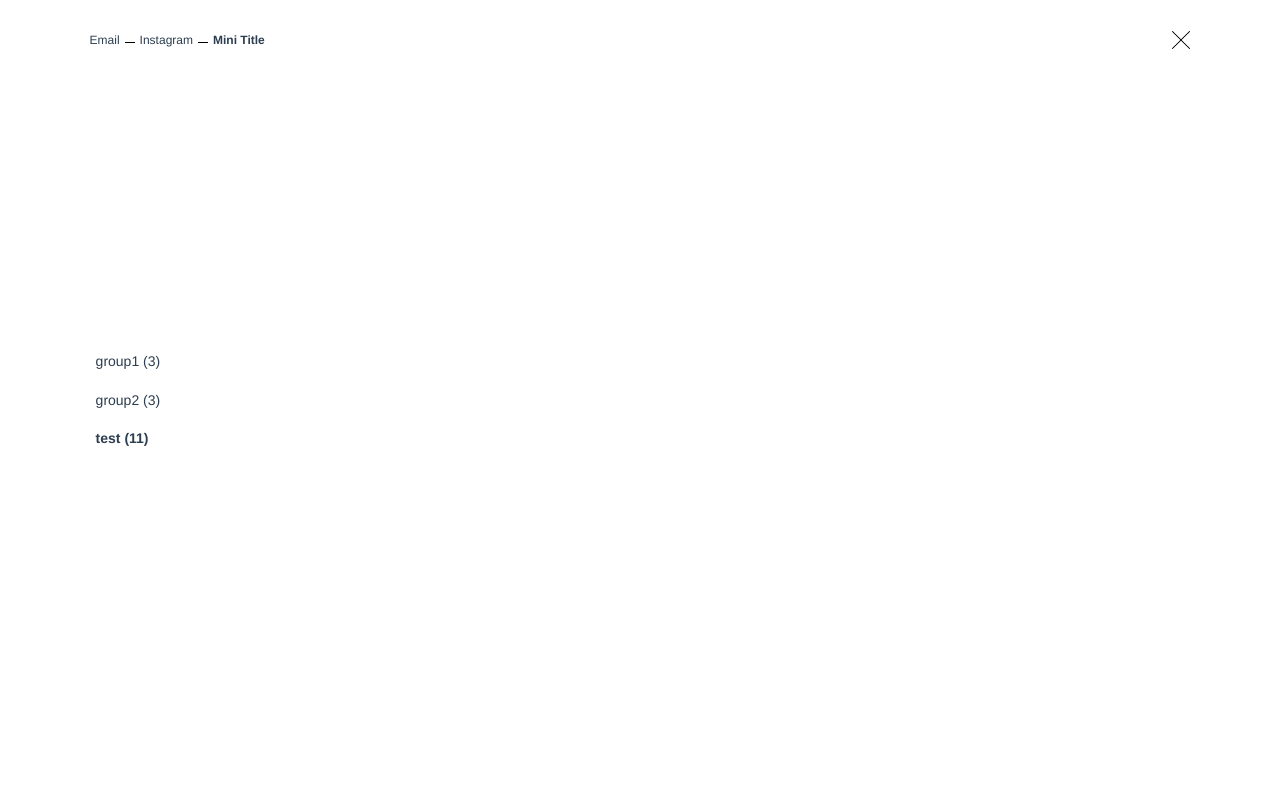
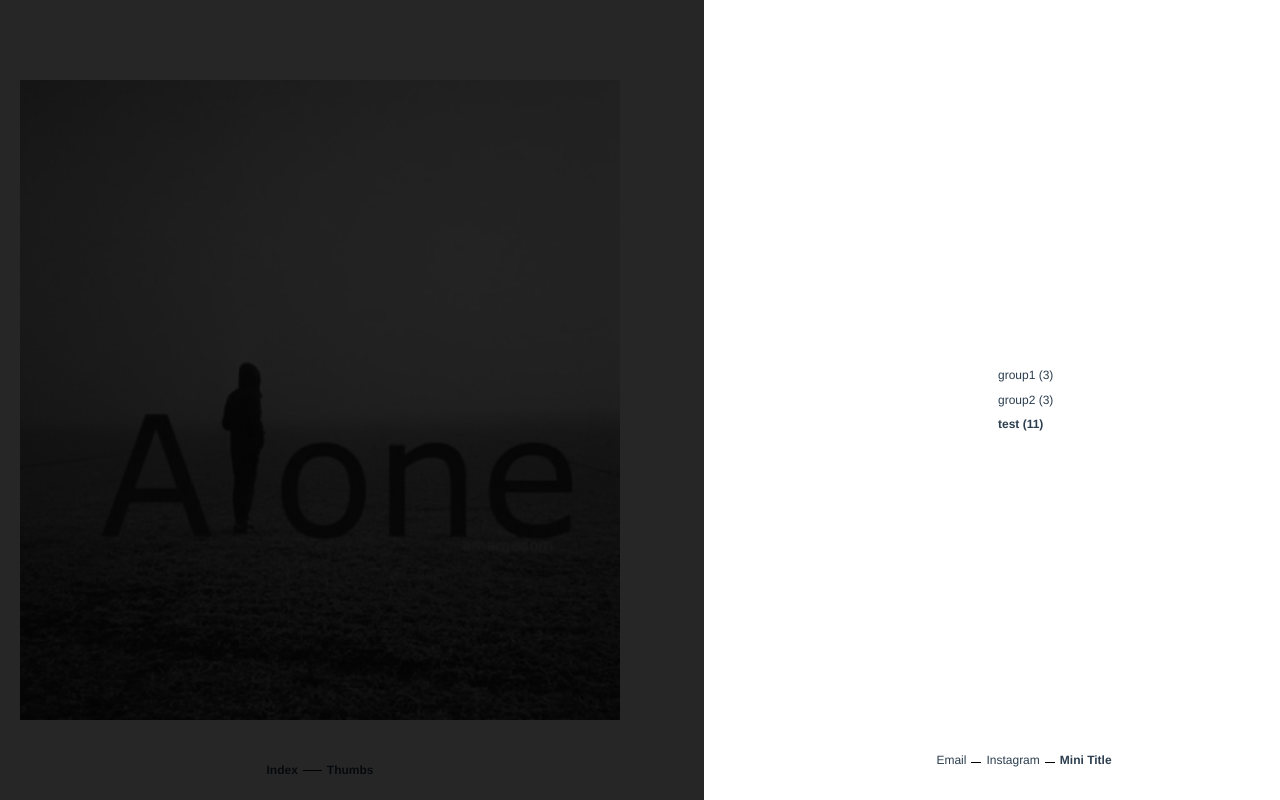
Before and after one commit to KenLiuHantao/picDemo, a Vue app in the folder pic/: page /#/web/home in a window 1280 px wide. Both pictures are taken after a click on the element "Index". Built offline with nearby package versions, Linux system fonts and the light colour scheme.

Commit message:
样式微调

```diff
--- a/pic/src/components/webHome.vue
+++ b/pic/src/components/webHome.vue
@@ -19,18 +19,19 @@
         <span @click="OpenIndex">Thumbs</span>
       </p>
     </div>
-    <div class="rightIndex" :class="{rightIndexActive:rightOpen}">
-      <div class="rightTitle">
+    <div class="rightIndexBg" :class="{rightIndexBgActive:rightOpen}" @click="closeRightIndex"></div>
+    <div class="rightIndex " @mouseenter="rightIndexHover=false" @mouseout="rightIndexHover=true" :class="{rightIndexActive:rightOpen,rightIndexHover:rightIndexHover}">
+      <div class="rightBottom">
         <span>Email</span>
         <span class="midLine2"></span>
         <span>Instagram</span>
         <span class="midLine2"></span>
         <span style="font-weight: bold">Mini Title</span>
-        <span class="close">
-          <svg @click="closeRightIndex" viewBox="0 0 45 45"><title>Close 1.1</title><path
-            d="M22.5 21.5L44 0l1 1-21.5 21.5L45 44l-1 1-21.5-21.5L1 45l-1-1 21.5-21.5L0 1l1-1z"></path><path
-            d="M22.5 21.5L44 0l1 1-21.5 21.5L45 44l-1 1-21.5-21.5L1 45l-1-1 21.5-21.5L0 1l1-1z"></path></svg>
-        </span>
+        <!--<span class="close">-->
+          <!--<svg @click="closeRightIndex" viewBox="0 0 45 45"><title>Close 1.1</title><path-->
+            <!--d="M22.5 21.5L44 0l1 1-21.5 21.5L45 44l-1 1-21.5-21.5L1 45l-1-1 21.5-21.5L0 1l1-1z"></path><path-->
+            <!--d="M22.5 21.5L44 0l1 1-21.5 21.5L45 44l-1 1-21.5-21.5L1 45l-1-1 21.5-21.5L0 1l1-1z"></path></svg>-->
+        <!--</span>-->
       </div>
       <div class="groupDiv">
         <ul>
@@ -93,7 +94,8 @@
         run:'',
         changeImg:'',
         randomImg:'',
-        randomImgActive:false
+        randomImgActive:false,
+        rightIndexHover:true
       }
     },
     computed: {
@@ -473,7 +475,21 @@
     margin: auto;
     position: absolute;
   }
-
+  .rightIndexBg{
+    background: black;
+    opacity: 0;
+    position: absolute;
+    width: 100%;
+    height: 100%;
+    transition: 1s;
+    z-index: -1;
+  }
+  .rightIndexBgActive{
+    cursor: pointer;
+    z-index: 3;
+    opacity:0.85;
+    transition: 1s;
+  }
   .rightIndex {
     display: flex;
     -ms-flex-direction: row;
@@ -482,40 +498,43 @@
     -ms-flex-align: center;
     align-items: center;
     position: absolute;
-    width: 100%;
+    width: 50%;
     z-index: 6;
     top: 0;
-    left: 0;
+    left: 50%;
     background: white;
     cursor: auto;
-    transform: translate(100%, 0%) matrix(1, 0, 0, 1, 0, 0);
+    transform: translate(100%, 0%);
     transition: 1s;
   }
 
   .rightIndexActive {
-    transform: matrix(1, 0, 0, 1, 0, 0);
+    transform: translate(0, 0);
     transition: 1s;
+  }
+  .rightIndexHover{
+    transition: 1s;
+    transform: translate(10%, 0) matrix(1, 0, 0, 1, 0, 0);;
   }
 
   .bold {
     font-weight: bold;
   }
 
-  .rightTitle {
+  .rightBottom {
     z-index: 0;
     opacity: 1;
     padding: 0;
-    top: 0;
+    bottom: 0;
     height: 80px;
     line-height: 80px;
-    width: 86%;
-    left: 7%;
+    width: 100%;
     position: absolute;
     font-size: 12px;
-    text-align: left;
+    text-align: center;
   }
 
-  .rightTitle .midLine2 {
+  .rightBottom .midLine2 {
     display: inline-block;
     width: 10px;
     height: 1px;
@@ -536,8 +555,8 @@
   }
 
   .groupDiv {
-    width: 86%;
-    left: 7%;
+    width: 50%;
+    left: 45%;
     position: relative;
     overflow: hidden;
     padding-left: 6px;
@@ -545,8 +564,8 @@
 
   .groupDiv li {
     text-align: left;
-    font-size: 14px;
-    line-height: 2.76923;
+    font-size: 12px;
+    line-height: 2.08333;
     letter-spacing: 0;
   }
 
```
